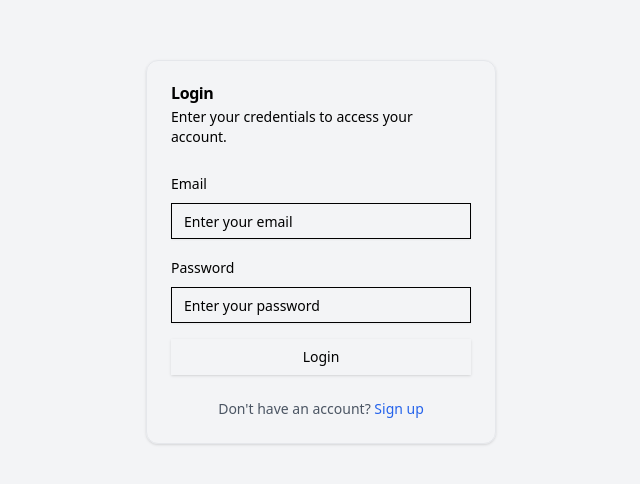
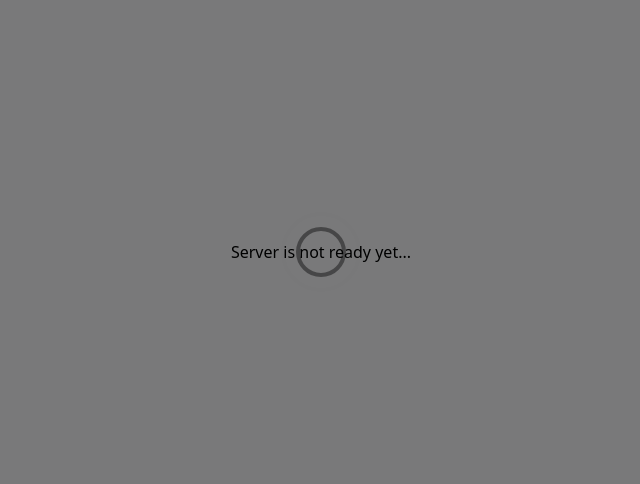
Before and after one commit to davide97g/pixel-world, a React (Vite) app in the folder apps/frontend/: page / in a window 1280 px wide. Before the commit this address led to /login. Shown: the part 148-632 px from the top of the page, without its empty margins (319-959 px from the left). Built offline with nearby package versions, Linux system fonts and the light colour scheme; no server answers.

Commit message:
server ready component

```diff
--- /dev/null
+++ b/apps/frontend/src/components/custom/ServerReady.tsx
@@ -0,0 +1,18 @@
+import { useAuth } from "@/hooks/useAuth";
+import { Loader } from "./Loader";
+
+export function ServerReady({
+  children,
+}: Readonly<{ children: React.ReactNode }>) {
+  const { isServerReady } = useAuth();
+  console.log(isServerReady);
+  if (!isServerReady) {
+    return (
+      <div className="flex items-center justify-center min-h-screen bg-gray-100">
+        <p>Server is not ready yet...</p>
+        <Loader />
+      </div>
+    );
+  }
+  return children;
+}
--- a/apps/frontend/src/main.tsx
+++ b/apps/frontend/src/main.tsx
@@ -2,6 +2,7 @@ import { QueryClient, QueryClientProvider } from "@tanstack/react-query";
 import { StrictMode } from "react";
 import { createRoot } from "react-dom/client";
 import { RouterProvider } from "react-router";
+import { ServerReady } from "./components/custom/ServerReady";
 import { AuthProvider } from "./context/AuthProvider";
 import "./index.css";
 import { router } from "./router";
@@ -12,7 +13,9 @@ createRoot(document.getElementById("root")!).render(
   <StrictMode>
     <QueryClientProvider client={queryClient}>
       <AuthProvider>
-        <RouterProvider router={router} />
+        <ServerReady>
+          <RouterProvider router={router} />
+        </ServerReady>
       </AuthProvider>
     </QueryClientProvider>
   </StrictMode>,
--- a/apps/frontend/src/services/api.ts
+++ b/apps/frontend/src/services/api.ts
@@ -7,14 +7,10 @@ export const useAPI = () => {
   const { session } = useAuth();
   const access_token = session?.access_token;
 
-  const getServerInfo = () => {
+  const getServerInfo = async () => {
     return fetch(`${BACKEND_URL}`)
       .then((res) => res.json())
-      .then((res) => res as { version: string })
-      .catch((err) => {
-        console.info(err);
-        return { version: "unknown" };
-      });
+      .then((res) => res as { version: string });
   };
 
   const getUser = async () => {
```
